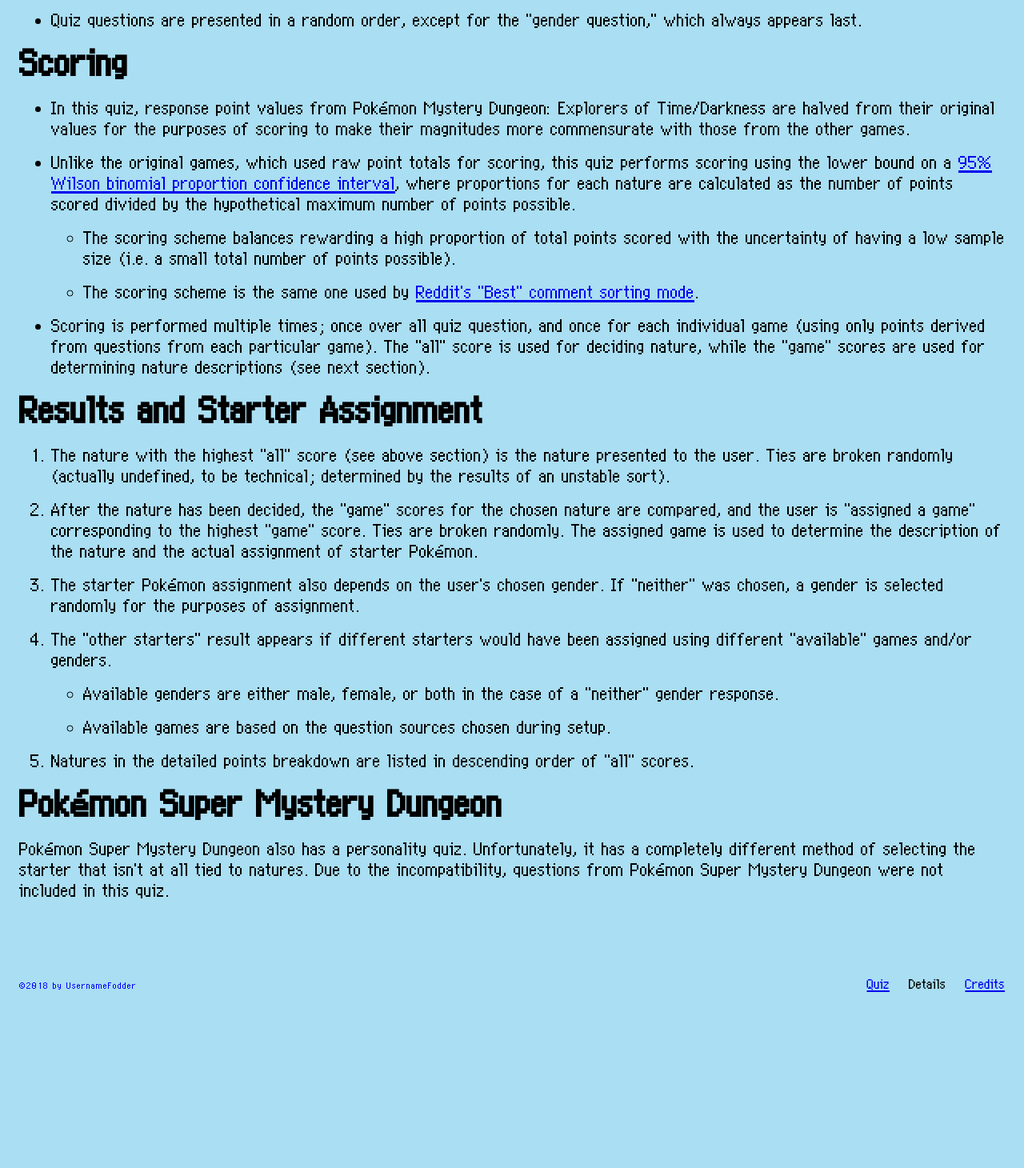
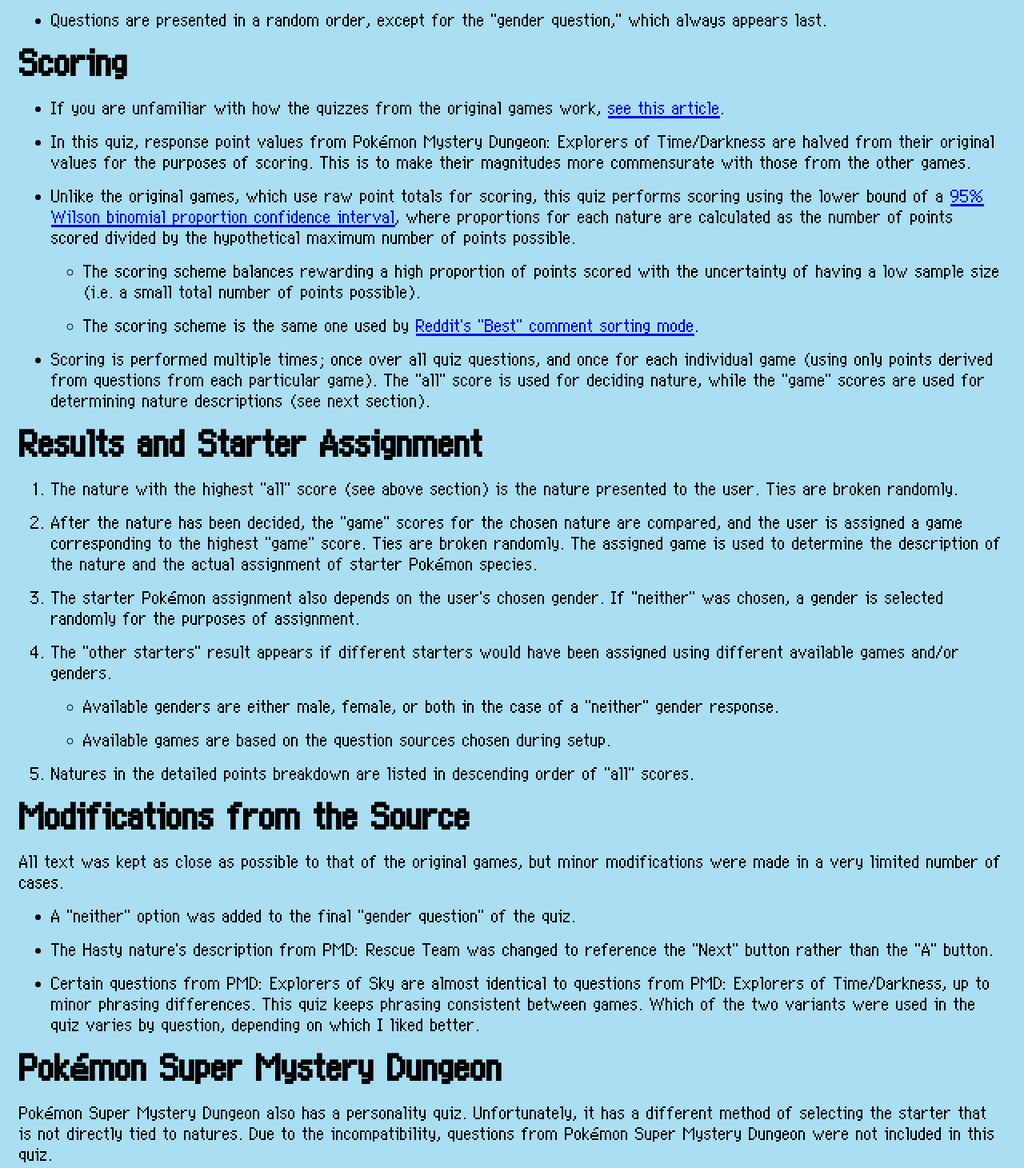
Before and after one commit to johanngan/pmd-quiz, a plain HTML site: page details/index.html in a window 1280 px wide. Shown: the part 308-1768 px from the top of the page at 80% size. Before the commit the page ends 1563 px from the top, so only its background shows below. Drawn offline with Linux system fonts and the light colour scheme.

Commit message:
Actually randomize the nature choice if there are ties
-Also made text changes under /details and /credits
    -Moved the bulk of the "modifications" subsection to /details
    -Added sentence/hyperlink about scoring in the original games
    -Other minor text changes

```diff
--- a/details/index.html
+++ b/details/index.html
@@ -19,27 +19,28 @@
             <ul>
                 <li>Quiz questions are randomly selected from the pool of questions specified by the user during setup.</li>
                 <li>Questions that appear in more than one game are presented at most once.</li>
-                <li>Quiz questions are presented in a random order, except for the "gender question," which always appears last.</li>
+                <li>Questions are presented in a random order, except for the "gender question," which always appears last.</li>
             </ul>
 
             <h2>Scoring</h2>
             <ul>
-                <li>In this quiz, response point values from Pokémon Mystery Dungeon: Explorers of Time/Darkness are halved from their original values for the purposes of scoring to make their magnitudes more commensurate with those from the other games.</li>
-                <li>Unlike the original games, which used raw point totals for scoring, this quiz performs scoring using the lower bound on a <a href="https://en.wikipedia.org/wiki/Binomial_proportion_confidence_interval">95% Wilson binomial proportion confidence interval</a>, where proportions for each nature are calculated as the number of points scored divided by the hypothetical maximum number of points possible.
+                <li>If you are unfamiliar with how the quizzes from the original games work, <a href="http://pokemon.wikia.com/wiki/Starter_Pok%C3%A9mon_(Mystery_Dungeon)">see this article</a>.
+                <li>In this quiz, response point values from Pokémon Mystery Dungeon: Explorers of Time/Darkness are halved from their original values for the purposes of scoring. This is to make their magnitudes more commensurate with those from the other games.</li>
+                <li>Unlike the original games, which use raw point totals for scoring, this quiz performs scoring using the lower bound of a <a href="https://en.wikipedia.org/wiki/Binomial_proportion_confidence_interval">95% Wilson binomial proportion confidence interval</a>, where proportions for each nature are calculated as the number of points scored divided by the hypothetical maximum number of points possible.
                     <ul>
-                        <li>The scoring scheme balances rewarding a high proportion of total points scored with the uncertainty of having a low sample size (i.e. a small total number of points possible).</li>
+                        <li>The scoring scheme balances rewarding a high proportion of points scored with the uncertainty of having a low sample size (i.e. a small total number of points possible).</li>
                         <li>The scoring scheme is the same one used by <a href="https://redditblog.com/2009/10/15/reddits-new-comment-sorting-system/">Reddit's "Best" comment sorting mode</a>.</li>
                     </ul>
                 </li>
-                <li>Scoring is performed multiple times; once over all quiz question, and once for each individual game (using only points derived from questions from each particular game). The "all" score is used for deciding nature, while the "game" scores are used for determining nature descriptions (see next section).
+                <li>Scoring is performed multiple times; once over all quiz questions, and once for each individual game (using only points derived from questions from each particular game). The "all" score is used for deciding nature, while the "game" scores are used for determining nature descriptions (see next section).
             </ul>
 
             <h2>Results and Starter Assignment</h2>
             <ol>
-                <li>The nature with the highest "all" score (see above section) is the nature presented to the user. Ties are broken randomly (actually undefined, to be technical; determined by the results of an unstable sort).</li>
-                <li>After the nature has been decided, the "game" scores for the chosen nature are compared, and the user is "assigned a game" corresponding to the highest "game" score. Ties are broken randomly. The assigned game is used to determine the description of the nature and the actual assignment of starter Pokémon.</li>
+                <li>The nature with the highest "all" score (see above section) is the nature presented to the user. Ties are broken randomly.</li>
+                <li>After the nature has been decided, the "game" scores for the chosen nature are compared, and the user is assigned a game corresponding to the highest "game" score. Ties are broken randomly. The assigned game is used to determine the description of the nature and the actual assignment of starter Pokémon species.</li>
                 <li>The starter Pokémon assignment also depends on the user's chosen gender. If "neither" was chosen, a gender is selected randomly for the purposes of assignment.</li>
-                <li>The "other starters" result appears if different starters would have been assigned using different "available" games and/or genders.
+                <li>The "other starters" result appears if different starters would have been assigned using different available games and/or genders.
                     <ul>
                         <li>Available genders are either male, female, or both in the case of a "neither" gender response.</li>
                         <li>Available games are based on the question sources chosen during setup.</li>
@@ -48,8 +49,17 @@
                 <li>Natures in the detailed points breakdown are listed in descending order of "all" scores.</li>
             </ol>
 
+            <h2>Modifications from the Source</h2>
+            <p>All text was kept as close as possible to that of the original games, but minor modifications were made in a very limited number of cases.
+                <ul>
+                    <li>A "neither" option was added to the final "gender question" of the quiz.</li>
+                    <li>The Hasty nature's description from PMD: Rescue Team was changed to reference the "Next" button rather than the "A" button.</li>
+                    <li>Certain questions from PMD: Explorers of Sky are almost identical to questions from PMD: Explorers of Time/Darkness, up to minor phrasing differences. This quiz keeps phrasing consistent between games. Which of the two variants were used in the quiz varies by question, depending on which I liked better.</li>
+                </ul>
+            </p>
+
             <h2>Pokémon Super Mystery Dungeon</h2>
-                <p>Pokémon Super Mystery Dungeon also has a personality quiz. Unfortunately, it has a completely different method of selecting the starter that isn't at all tied to natures. Due to the incompatibility, questions from Pokémon Super Mystery Dungeon were not included in this quiz.
+                <p>Pokémon Super Mystery Dungeon also has a personality quiz. Unfortunately, it has a different method of selecting the starter that is not directly tied to natures. Due to the incompatibility, questions from Pokémon Super Mystery Dungeon were not included in this quiz.
                 </p>
             </li>
         </main>
```
Also changed, not shown: credits/index.html (+3 -9 lines), scripts/main.js (+23 -0 lines).
